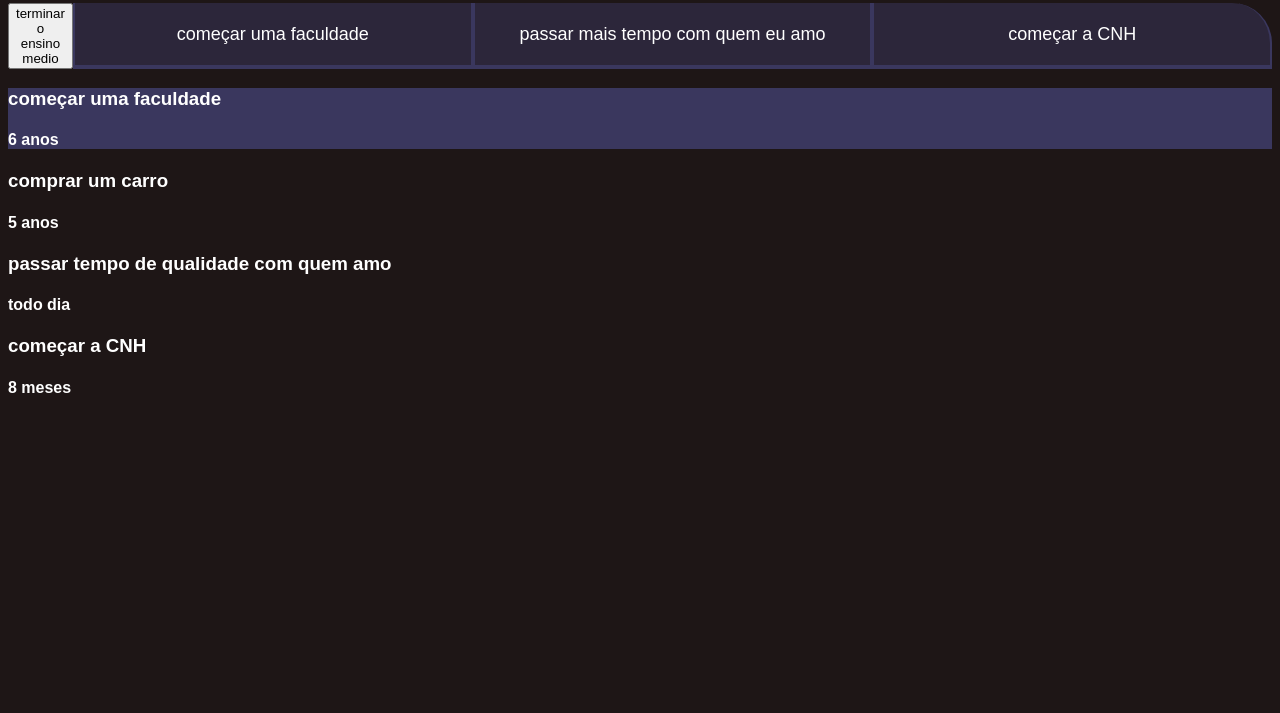
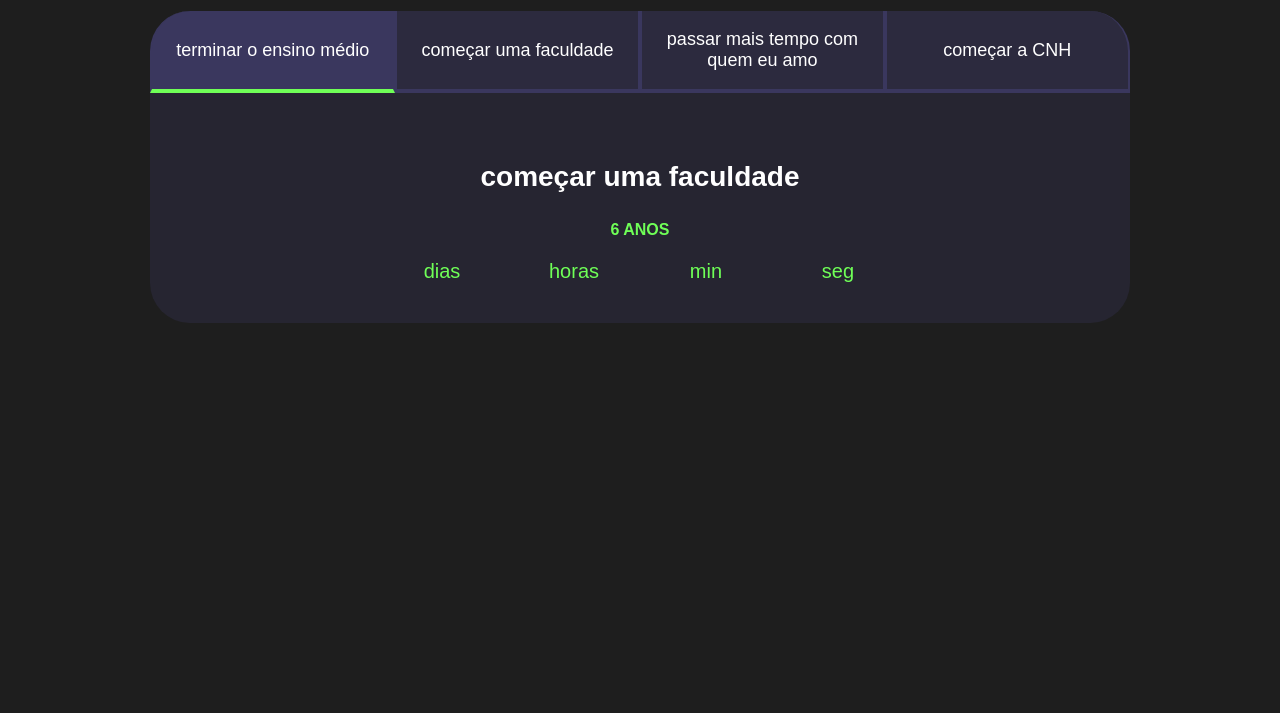
Before and after one commit to italo07ramos/AGENDA, a plain HTML site: page index.html in a window 1280 px wide. Shown: the part 87-800 px from the top of the page. Drawn offline with Linux system fonts and the light colour scheme.

Commit message:
Add files via upload

```diff
--- a/index.html
+++ b/index.html
@@ -12,34 +12,104 @@
         <h2 class="titulo-principal">Meus objetivos do ano<span>_</span></h2>
         <div class="conteudo">
             <div class="botoes">
-    <button class="botao-ativo">terminar o ensino medio</button>
+                <button class="botao ativo">terminar o ensino médio</button>
                 <button class="botao">começar uma faculdade</button>
                 <button class="botao">passar mais tempo com quem eu amo</button>
                 <button class="botao">começar a CNH</button>
             </div>
-</div>
-
-
             <div class="abas-textos">
-    <div class="abas-conteudo ativo">
+                <div class="aba-conteudo ativo">
                     <h3 class="aba-conteudo-titulo-principal">começar uma faculdade</h3>
                     <h4 class="aba-conteudo-titulo-secundario">6 anos</h4>
+                    <div class="contador">
+                        <div class="contador-digito">
+                            <p class="contador-digito-numero" id="dias0"></p>
+                            <p class="contador-digito-texto">dias</p>
                         </div>
-    <div class="abas-conteudo">
+                        <div class="contador-digito">
+                            <p class="contador-digito-numero" id="horas0"></p>
+                            <p class="contador-digito-texto">horas</p>
+                        </div>
+                        <div class="contador-digito">
+                            <p class="contador-digito-numero" id="min0"></p>
+                            <p class="contador-digito-texto">min</p>
+                        </div>
+                        <div class="contador-digito">
+                            <p class="contador-digito-numero" id="seg0"></p>
+                            <p class="contador-digito-texto">seg</p>
+                        </div>
+                    </div>
+                </div>
+                <div class="aba-conteudo">
                     <h3 class="aba-conteudo-titulo-principal">comprar um carro</h3>
                     <h4 class="aba-conteudo-titulo-secundario">5 anos</h4>
+                    <div class="contador">
+                        <div class="contador-digito">
+                            <p class="contador-digito-numero" id="dias1"></p>
+                            <p class="contador-digito-texto">dias</p>
                         </div>
-    <div class="abas-conteudo">
-        <h3 class="aba-conteudo-titulo-principal">passar tempo de qualidade com quem amo</h3>
-        <h4 class="aba-conteudo-titulo-secundario">todo dia </h4>
+                        <div class="contador-digito">
+                            <p class="contador-digito-numero" id="horas1"></p>
+                            <p class="contador-digito-texto">horas</p>
                         </div>
-    <div class="abas-conteudo">
-        <h3 class="aba-conteudo-titulo-principal">começar a CNH</h3>
-        <h4 class="aba-conteudo-titulo-secundario">8 meses</h4>
+                        <div class="contador-digito">
+                            <p class="contador-digito-numero" id="min1"></p>
+                            <p class="contador-digito-texto">min</p>
                         </div>
-
+                        <div class="contador-digito">
+                            <p class="contador-digito-numero" id="seg1"></p>
+                            <p class="contador-digito-texto">seg</p>
+                        </div>
+                    </div>
+                </div>
+                <div class="aba-conteudo">
+                    <h3 class="aba-conteudo-titulo-principal">Criar um portfolio com os meus 3 melhores projetos</h3>
+                    <h4 class="aba-conteudo-titulo-secundario">Tempo para completar o objetivo</h4>
+                    <div class="contador">
+                        <div class="contador-digito">
+                            <p class="contador-digito-numero" id="dias2"></p>
+                            <p class="contador-digito-texto">dias</p>
+                        </div>
+                        <div class="contador-digito">
+                            <p class="contador-digito-numero" id="horas2"></p>
+                            <p class="contador-digito-texto">horas</p>
+                        </div>
+                        <div class="contador-digito">
+                            <p class="contador-digito-numero" id="min2"></p>
+                            <p class="contador-digito-texto">min</p>
+                        </div>
+                        <div class="contador-digito">
+                            <p class="contador-digito-numero" id="seg2"></p>
+                            <p class="contador-digito-texto">seg</p>
+                        </div>
+                    </div>
+                </div>
+                <div class="aba-conteudo">
+                    <h3 class="aba-conteudo-titulo-principal">Atualizar meu curriculo com os certificados da Alura</h3>
+                    <h4 class="aba-conteudo-titulo-secundario">Tempo para completar o objetivo</h4>
+                    <div class="contador">
+                        <div class="contador-digito">
+                            <p class="contador-digito-numero" id="dias3"></p>
+                            <p class="contador-digito-texto">dias</p>
+                        </div>
+                        <div class="contador-digito">
+                            <p class="contador-digito-numero" id="horas3"></p>
+                            <p class="contador-digito-texto">horas</p>
+                        </div>
+                        <div class="contador-digito">
+                            <p class="contador-digito-numero" id="min3"></p>
+                            <p class="contador-digito-texto">min</p>
+                        </div>
+                        <div class="contador-digito">
+                            <p class="contador-digito-numero" id="seg3"></p>
+                            <p class="contador-digito-texto">seg</p>
+                        </div>
+                    </div>
+                </div>
+            </div>
         </div>
     </section>
+    <script src="main.js"></script>
 </body>
 
 </html>
--- a/main.js
+++ b/main.js
@@ -51,3 +51,8 @@ function atualizaCronometro(){
         document.getElementById("sec"+i).textContent = caculaTempo(tempos[i])[3];
     }
 }
+
+function comecaCronometro(){
+    atualizaCronometro
+
+}
--- a/style.css
+++ b/style.css
@@ -1,31 +1,29 @@
-
-
-:root{
-    --cor-de-fundo:  #1e1616;
-    --cinza:  #808080;
-    --branco: #ffffff;
-    --botao-ativo: #3a375e;
-    --botao-inativo: rgba(58,55,94,0.5);
-    --texto-fundo: rgba(58,55,94,0.3);
+:root {
+    --cor-de-fundo: #1E1E1E;
+    --verde: #6FFF57;
+    --branco: #FFFFFF;
+    --botao-ativo: #3A375E;
+    --botao-inativo: rgba(58, 55, 94, 0.5);
+    --texto-fundo: rgba(58, 55, 94, 0.3);
 }
 
-
-body{
-
+body {
     background-color: var(--cor-de-fundo);
     color: var(--branco);
     font-family: 'Chakra Petch', sans-serif;
 }
 
-.conteudo.principal{
 
-display: flex;
-flex-direction: column;
-justify-content: center;
-align-items: center;
-max-width: 1200px;
+.conteudo-principal {
+    display: flex;
+    flex-direction: column;
+    justify-content: center;
+    align-items: center;
+    max-width: 1200px;
+    width: 100%;
+    margin: 0 auto;
+}
 
-}
 .titulo-principal {
     text-align: left;
     width: 100%;
@@ -35,6 +33,7 @@ max-width: 1200px;
 .titulo-principal span {
     color: var(--verde);
 }
+
 
 .botao {
     font-family: 'Chakra Petch', sans-serif;
@@ -60,9 +59,59 @@ max-width: 1200px;
     display: block;
 }
 
-.ativo{
+.botao.ativo {
     background-color: var(--botao-ativo);
     border-bottom: 4px solid var(--verde);
+}
+
+.abas-textos {
+    background-color: var(--texto-fundo);
+    padding: 40px;
+    border-radius: 0 0 40px 40px;
+}
+
+.aba-conteudo.ativo {
+    display: block;
+}
+
+.aba-conteudo {
+    display: none;
+}
+
+.aba-conteudo-titulo-principal {
+    font-size: 28px;
+    text-align: center;
+}
+
+.aba-conteudo-titulo-secundario {
+    text-align: center;
+    color: var(--verde);
+    text-transform: uppercase;
+}
+
+.contador {
+    display: flex;
+    justify-content: center;
+    flex-wrap: wrap;
+}
+
+.contador-digito {
+    padding: 0 16px;
+    text-align: center;
+    min-width: 100px;
+}
+
+.contador-digito-numero {
+    font-size: 80px;
+    margin: 0;
+
+}
+
+.contador-digito-texto {
+    color: var(--verde);
+    font-size: 20px;
+    margin: 0;
+
 }
 
 @media screen and (min-width: 768px) {
```
Lines whose indentation alone changed are shown as unchanged.
